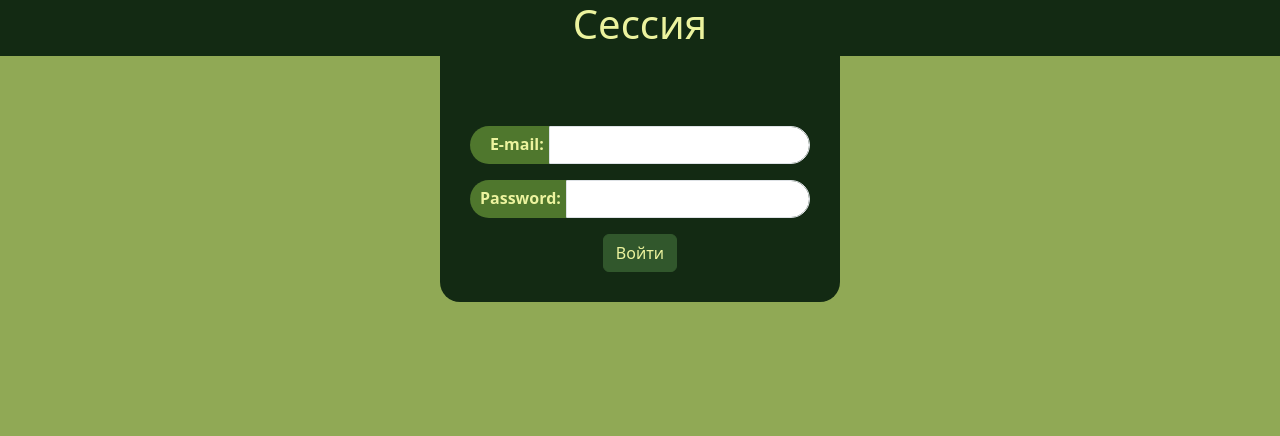
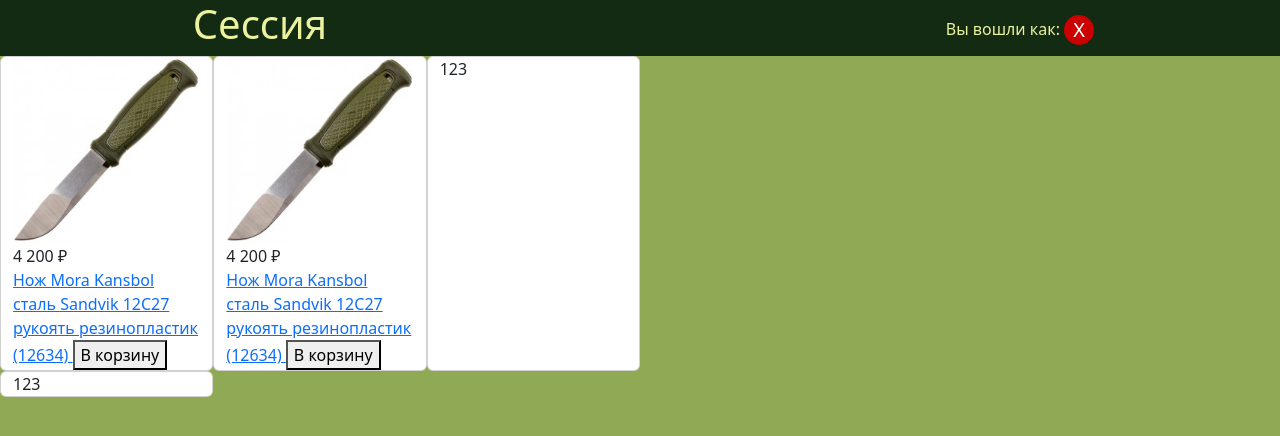
Before and after one commit to MrPepperoff/php_session, a PHP site: page /comments/ in a window 1280 px wide. Shown: the top 436 px of the page. Run offline with PHP 8.4, Linux system fonts and the light colour scheme; the visitor is signed in with stand-in values (Sample User, id 1); data comes from the database, SQL or seed files in the repository.

Commit message:
переход на Laptop

```diff
--- a/classes/config.php
+++ b/classes/config.php
@@ -1,5 +1,5 @@
 <?php
-	define("BASE_URL", "/php_session/classes/");
+	define("BASE_URL", "/classes/");
 
 	define("HOST", "localhost");
 	define("USER", "root");
--- a/css/style.css
+++ b/css/style.css
@@ -13,15 +13,43 @@ header{
 	color: var(--c-green5);
 	text-align: center;
 }
-a{
+.close{
+	position: relative;
+	top: 2px;
 	display: inline-block;
 	text-decoration: none;
+	width: 30px;
+	height: 30px;
+	font-size: 20px;
+	line-height: 1.5;
 	color: #fff;
 	background: #c00;
-	padding:10px;
+/*	padding:10px;*/
+	border-radius: 50%;
 }
-a:hover{
-	background: #0c0;
+.close:hover{
+	background: #400;
+}
+span{
+	font-weight: bold;
+}
+p{
+	margin-top: -15px;
+	position: relative;
+	top: 50%;
+}
+img{
+	width: 100%;
+	height: auto;
+}
+main{
+	display: flex;
+}
+.shop{
+/*	width: 80%;*/
+}
+.basket{
+/*	width: 20%;*/
 }
 
 .btn-primary {
--- a/index.php
+++ b/index.php
@@ -1,6 +1,8 @@
 <?php
 session_start();
+require_once("lib/function.php");
 require_once("config.php");
+require_once("lib/db.php");
 ?>
 <!DOCTYPE html>
 <html lang="en">
@@ -14,21 +16,25 @@ require_once("config.php");
 <body>
 	<header>
 		<div class="container">
-			<div class="row">
-				<div class="col">
+			<div class="row justify-content-between">
+				<div class="col-4">
 					<h1>Сессия</h1>
 				</div>
-			</div>
-	</header>
-	<div class="container">
-		<div class="row">
-			<div class="col">
+				<div class ='col-4'>
 				<?php
-				include_once('login/form.php')
+				if(isset($_SESSION['login'])){
+					$link = connect();
+						$user = searchUserEmail($link, $_SESSION['login']);
+						if(!is_null($user)){
+							echo '<p>Вы вошли как: <span>'.$user['login'].'</span> <a href="login/logout.php" class="close">X</a></p>';
+							include_once("page.php");
+						}
+				}
+				else{
+						include_once("login/form.php");
+
+					}
 				?>
-			</div>
-		</div>
-	</div>
 
 
 	<script src="js/bootstrap.min.js"></script>
--- /dev/null
+++ b/lib/function.php
@@ -0,0 +1,18 @@
+<?php
+
+	function jsonConvertArray($data_json){
+		$data = json_decode($data_json);
+		return (array)$data;
+	}
+
+	function status_request($str_code){
+		if($str_code == 500 || $str_code == 100){
+			return "alert-danger";
+		}
+
+		if($str_code == 200){
+			return "alert-success";
+		}
+
+		return '';
+	}
--- a/login/form.php
+++ b/login/form.php
@@ -1,12 +1,30 @@
-<form>
+</div>
+	</header>
+	<div class="container">
+		<div class="row">
+			<div class="col">
+				<form action="login/login.php" method="POST">
+
 					<div class="mb-3 form_item">
 						<label for="exampleInputEmail1" class="form-label">E-mail: </label>
-		<input type="email" class="form-control" id="exampleInputEmail1" aria-describedby="emailHelp">
+						<input type="email" class="form-control" id="exampleInputEmail1" aria-describedby="emailHelp" name="email">
 
 					</div>
 					<div class="mb-3 form_item">
 						<label for="exampleInputPassword1" class="form-label">Password: </label>
-		<input type="password" class="form-control" id="exampleInputPassword1">
+						<input type="password" class="form-control" id="exampleInputPassword1" name="password">
 					</div>
+					<?php
+					if(isset($_GET['status'])){
+
+						$status = jsonConvertArray($_GET['status']);
+						$class = status_request($status['code']);
+						echo    '<div class="alert '.$class.' alert-dismissible fade show" role="alert">
+								  '.$status['msg'].'
+								  <button type="button" class="btn-close" data-bs-dismiss="alert" aria-label="Close"></button>
+								</div>';
+					}
+					?>
 					<button type="submit" class="btn btn-primary">Войти</button>
 				</form>
+			</div>
--- /dev/null
+++ b/login/logout.php
@@ -0,0 +1,5 @@
+<?php
+
+session_start();
+session_destroy();
+header("location: ../index.php");
--- /dev/null
+++ b/page.php
@@ -0,0 +1,67 @@
+			</div>
+		</div>
+	</div>
+</header>
+<main>
+	<section class="container shop">
+		<div class="row">
+
+				<div class="col-4 card">
+						<!-- Верхняя часть -->
+						<div class="card__top">
+							<!-- Изображение-ссылка товара -->
+							<a href="#" class="card__image">
+								<img src="images/1.jpg" alt="1">
+							</a>
+						</div>
+						<!-- Нижняя часть -->
+						<div class="card__bottom">
+							<!-- Цены на товар (с учетом скидки и без)-->
+							<div class="card__prices">
+								<div class="price">4 200 &#8381;</div>
+							</div>
+							<!-- Ссылка-название товара -->
+							<a href="#" class="card__title">
+							Нож Mora Kansbol сталь Sandvik 12C27 рукоять резинопластик (12634)
+						</a>
+						<!-- Кнопка добавить в корзину -->
+						<button class="card__add">В корзину</button>
+					</div>
+				</div>
+				<div class="col-4 card">
+					<!-- Верхняя часть -->
+						<div class="card__top">
+							<!-- Изображение-ссылка товара -->
+							<a href="#" class="card__image">
+								<img src="images/1.jpg" alt="1">
+							</a>
+						</div>
+						<!-- Нижняя часть -->
+						<div class="card__bottom">
+							<!-- Цены на товар (с учетом скидки и без)-->
+							<div class="card__prices">
+								<div class="price">4 200 &#8381;</div>
+							</div>
+							<!-- Ссылка-название товара -->
+							<a href="#" class="card__title">
+							Нож Mora Kansbol сталь Sandvik 12C27 рукоять резинопластик (12634)
+						</a>
+						<!-- Кнопка добавить в корзину -->
+						<button class="card__add">В корзину</button>
+					</div>
+				</div>
+				<div class="col-4 card">
+					123
+				</div>
+				<div class="col-4 card">
+					123
+				</div>
+			</div>
+		</div>
+	</section>
+	<section class="container basket">
+		<div class="row">
+
+		</div>
+	</section>
+</main>
```
Also changed, not shown: lib/db.php (added, +54 -0 lines), login/login.php (added, +37 -0 lines), classes/comments.sql (renamed from classes/commentsClasses.sql), images/1.jpg (added), images/2.jpg (added), images/3.jpg (added), images/4.jpg (added). Lines whose indentation alone changed are shown as unchanged.
